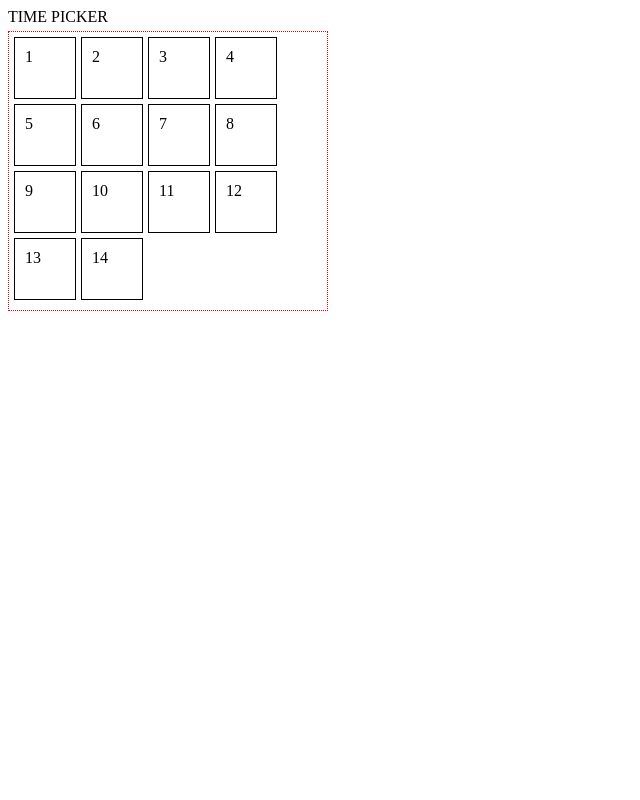
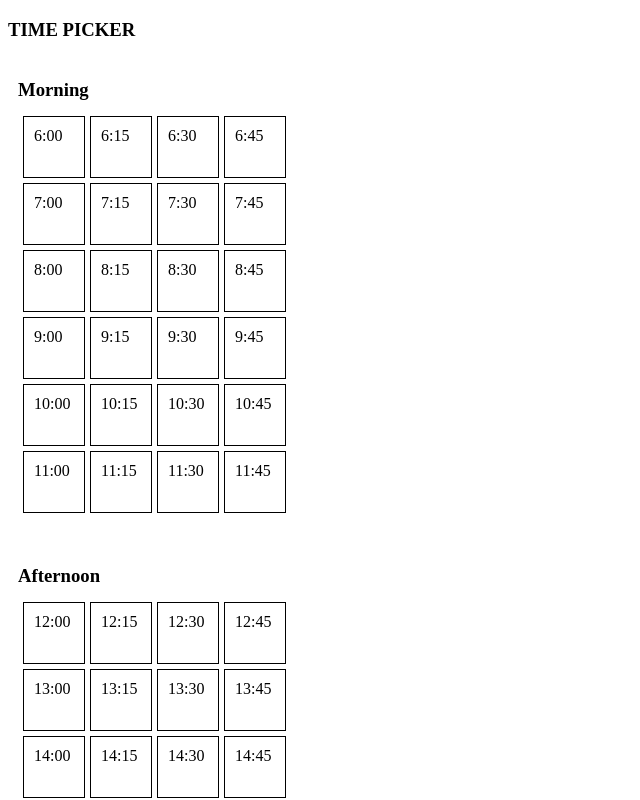
Before and after one commit to maciejk77/time-date-picker, a React (Create React App) app: page / in a window 1280 px wide. Shown: the top 800 px of the page, without its empty margins (0-640 px from the left). Built offline with nearby package versions, Linux system fonts and the light colour scheme; the HTML template or start-up script is replaced by a standard one.

Commit message:
Refactor of TimePicker, DRY, extract seperate components

```diff
--- a/src/App.js
+++ b/src/App.js
@@ -1,23 +1,11 @@
-import React, { useEffect, useState } from 'react';
+import React from 'react';
+import Label from './components/Label';
 import TimePicker from './components/TimePicker';
-import { getArrayOfTimes } from './helpers';
 
 const App = () => {
-  const [times, setTimes] = useState();
-  const isLoading = !times;
-
-  // console.log(times);
-
-  useEffect(() => {
-    const times = getArrayOfTimes();
-    setTimes(times);
-  }, []);
-
-  if (isLoading) return <p>Loading...</p>;
-
   return (
     <div style={styles.app}>
-      <div>TIME PICKER</div>
+      <Label>TIME PICKER</Label>
       <TimePicker />
     </div>
   );
--- a/src/components/Item/index.js
+++ b/src/components/Item/index.js
@@ -1,7 +1,7 @@
 import React from 'react';
 
-const Item = ({ day }) => {
-  return <div style={styles.item}>{day}</div>;
+const Item = ({ data }) => {
+  return <div style={styles.item}>{data}</div>;
 };
 
 const styles = {
--- /dev/null
+++ b/src/components/ItemGroup/index.js
@@ -0,0 +1,22 @@
+import React from 'react';
+import Item from '../Item';
+
+const ItemGroup = ({ data }) => (
+  <div style={styles.itemGroup}>
+    {data.map((item, idx) => (
+      <Item key={idx} data={item} />
+    ))}
+  </div>
+);
+
+const styles = {
+  itemGroup: {
+    // border: '1px dotted red',
+    display: 'flex',
+    flexWrap: 'wrap',
+    marginTop: 5,
+    padding: 5,
+  },
+};
+
+export default ItemGroup;
--- /dev/null
+++ b/src/components/Label/index.js
@@ -0,0 +1,11 @@
+const Label = ({ children }) => <h3 style={styles.label}>{children}</h3>;
+
+const styles = {
+  label: {
+    marginBottom: 10,
+  },
+};
+export default Label;
+
+// Here more sophisticated Label,
+// e.g.styled components styling can be implemented
--- /dev/null
+++ b/src/components/Loader/index.js
@@ -0,0 +1,5 @@
+const Loader = () => <h2>Loading...</h2>;
+
+export default Loader;
+
+// Here more sophisticated Loader can be implemented
--- a/src/components/TimePicker/index.js
+++ b/src/components/TimePicker/index.js
@@ -1,24 +1,33 @@
-import React from 'react';
-import Item from '../Item';
+import React, { useState, useEffect } from 'react';
+import ItemGroup from '../ItemGroup';
+import Label from '../Label';
+import Loader from '../Loader';
+import { getArrayOfTimes } from '../../helpers';
 
-const TimePicker = ({ times }) => {
-  const data = [1, 2, 3, 4, 5, 6, 7, 8, 9, 10, 11, 12, 13, 14];
-  return (
+const TimePicker = () => {
+  const [times, setTimes] = useState([]);
+  const isLoading = !times.length;
+
+  useEffect(() => {
+    const times = getArrayOfTimes();
+    setTimes(times);
+  }, []);
+
+  if (isLoading) return <Loader />;
+
+  return times.map(({ label, data }) => (
     <div style={styles.timePicker}>
-      {data.map((day, idx) => (
-        <Item key={idx} day={day} />
-      ))}
+      <Label>{label}</Label>
+      <ItemGroup data={data} />
     </div>
-  );
+  ));
 };
 
 const styles = {
   timePicker: {
-    border: '1px dotted red',
-    display: 'flex',
-    flexWrap: 'wrap',
-    marginTop: 5,
-    padding: 5,
+    // border: '1px dotted blue',
+    padding: 10,
+    marginBottom: 3,
   },
 };
 
```
